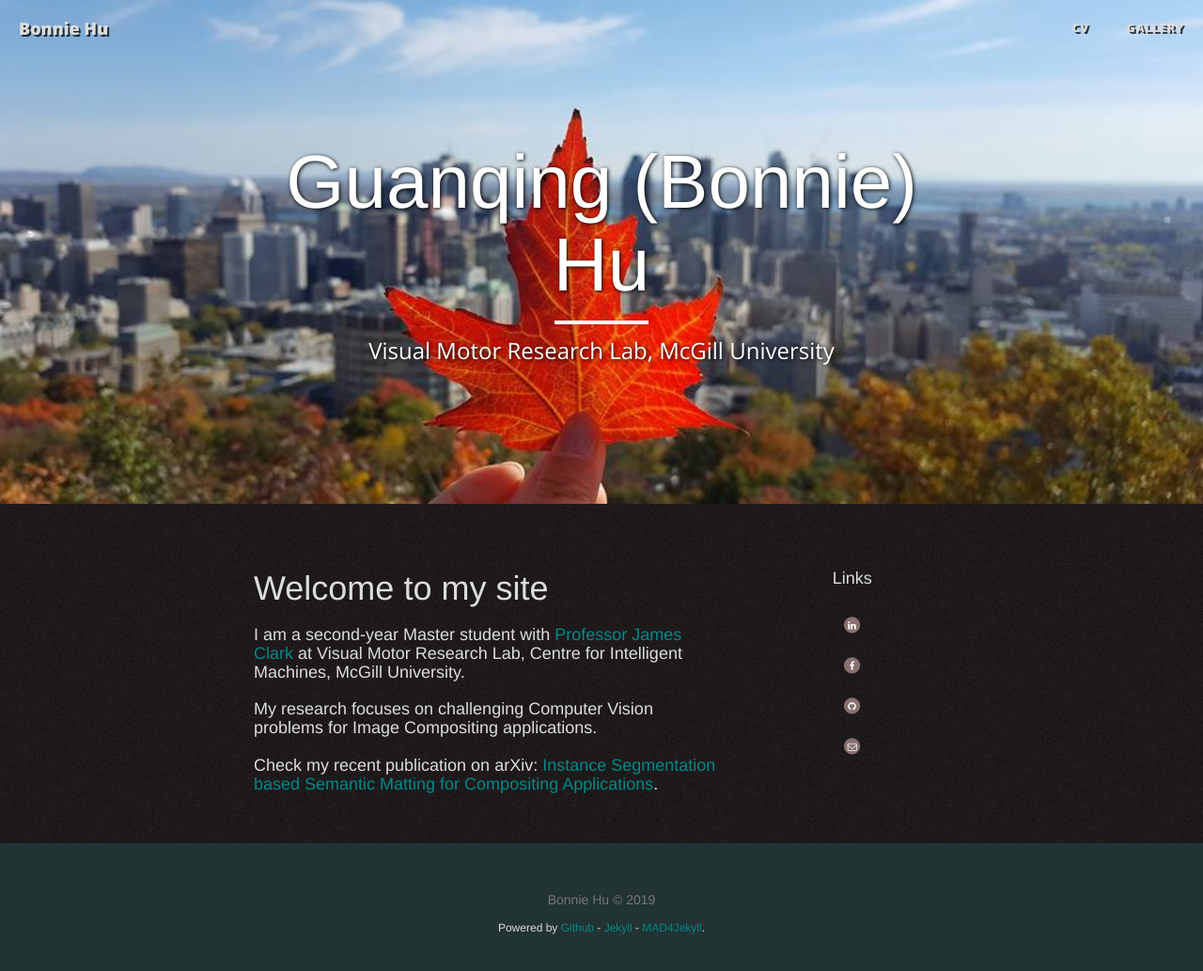
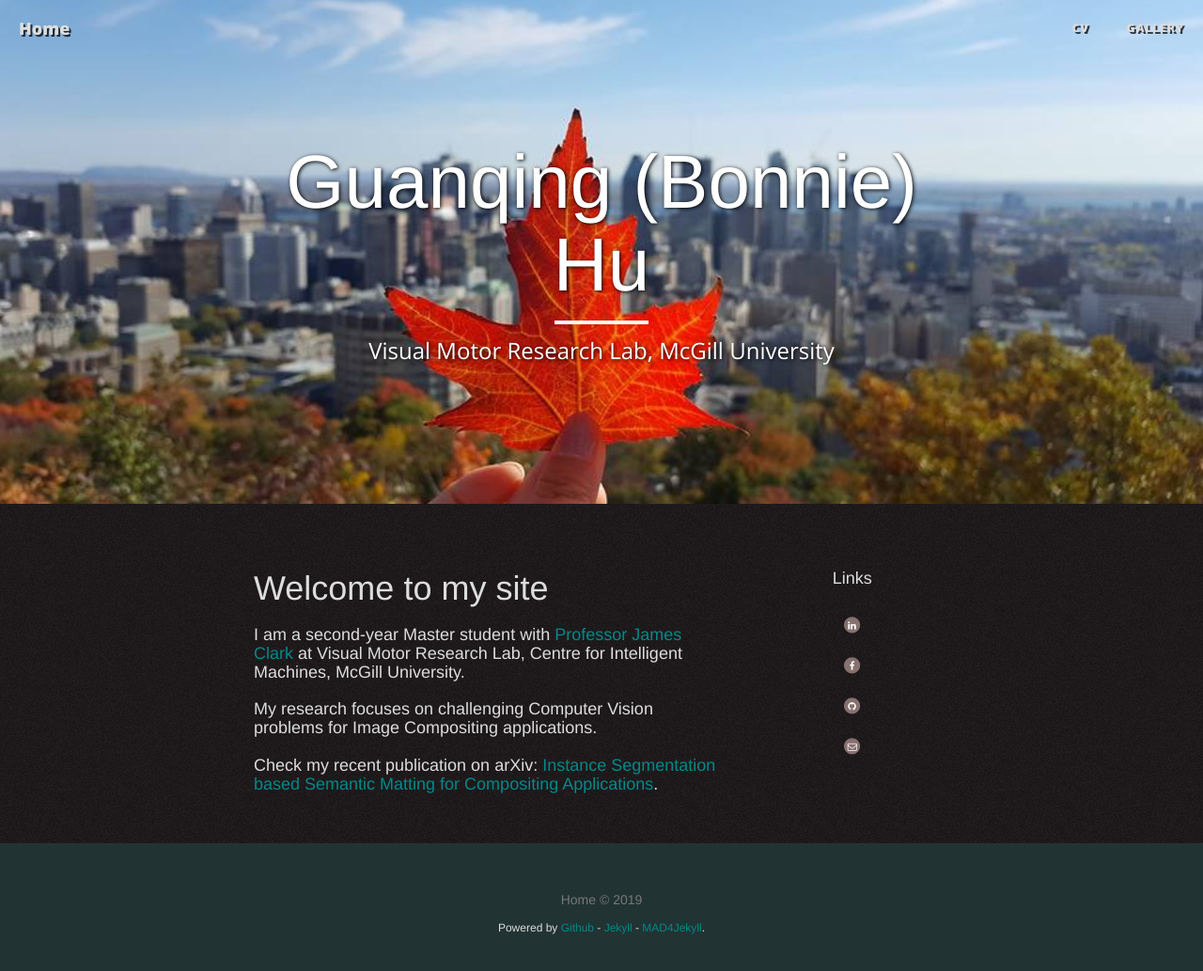
Before and after one commit to Bonnie970/Bonnie970.github.io, a Jekyll site: the page built from pages/index.html, in a window 1280 px wide and 1071 px high. Shown: the top 1033 px of the window at 94% size. Built offline with Jekyll 4.4.1, drawn with Linux system fonts in a browser that asks for light colours; nearby versions of some CDN libraries.

Commit message:
Update _config.yml

```diff
--- a/_config.yml
+++ b/_config.yml
@@ -1,5 +1,5 @@
 # Site settings
-title: "Bonnie Hu"
+title: "Home"
 description: My personal website
 
 # Files
```
